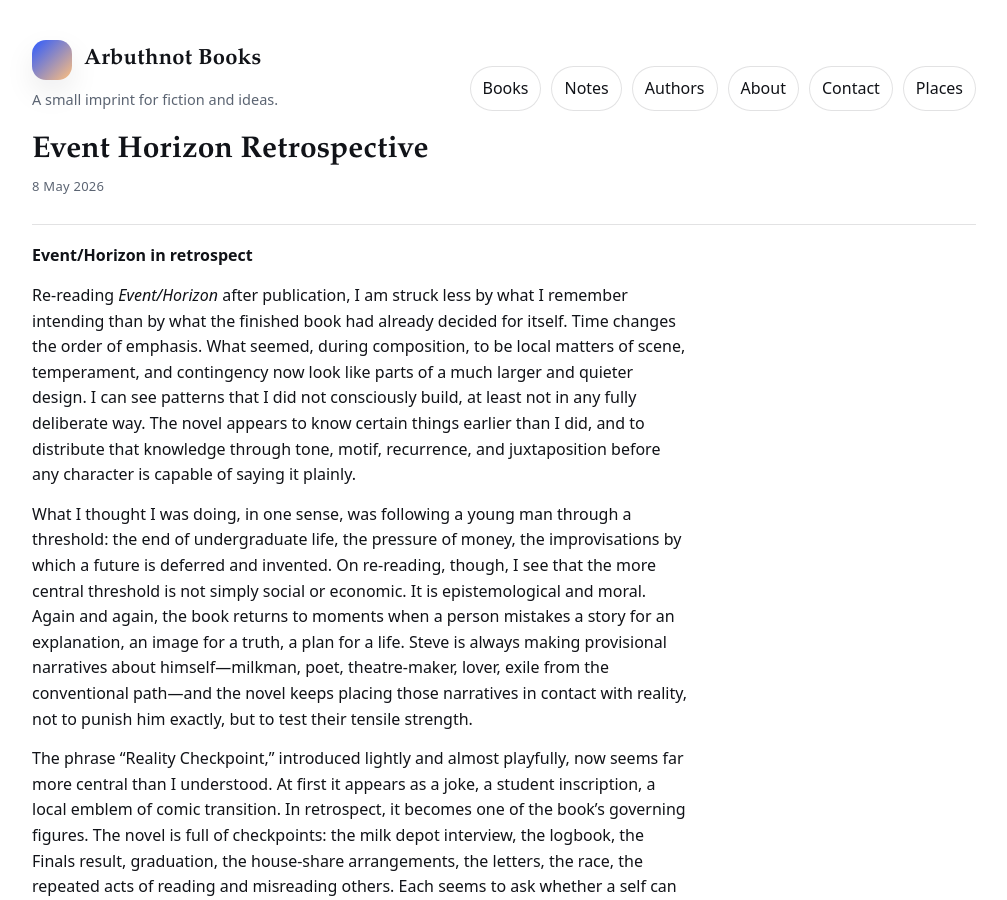
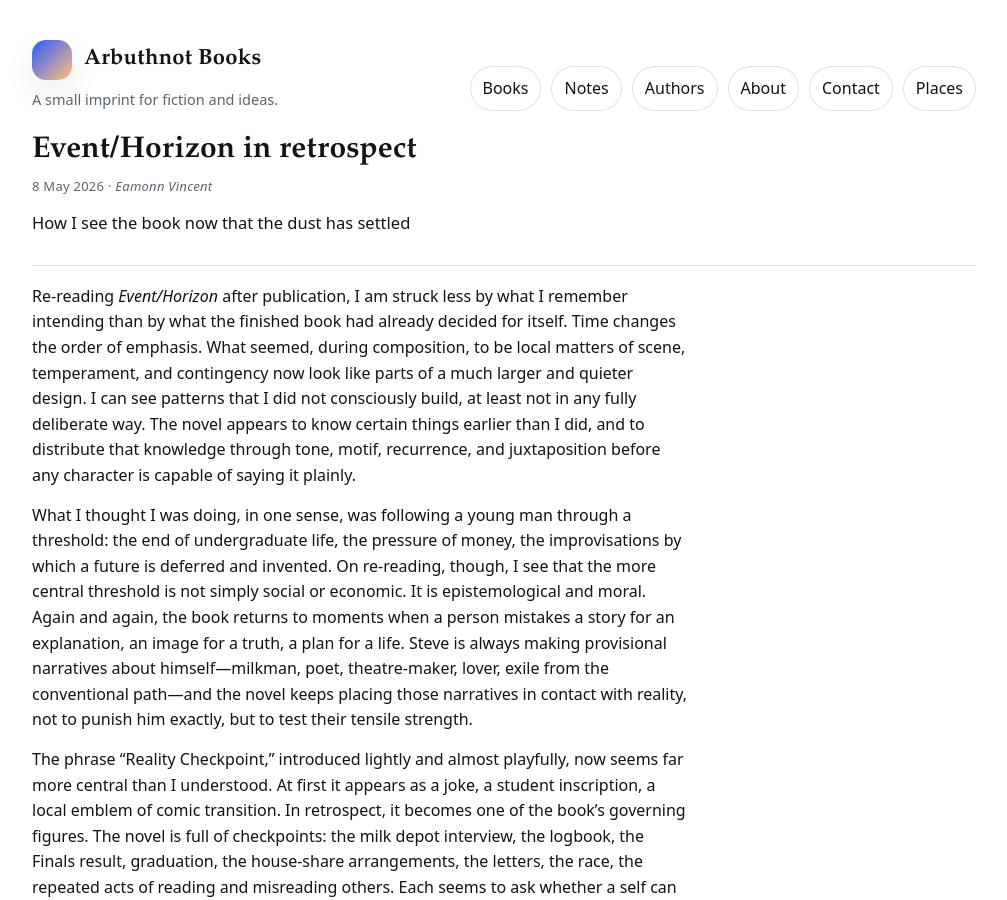
Before and after one commit to eamonnvi/Arbuthnot-Books, a Jekyll site: the page built from _posts/2026-05-08-Event-Horizon-retrospective.md, in a window 1280 px wide and 900 px high. Shown: the whole window, without its empty margins (136-1143 px from the left). Built offline with Jekyll 4.4.1, drawn with Linux system fonts in a browser that asks for light colours.

Commit message:
Adding headers to today's posts

```diff
--- a/_posts/2026-05-08-Event-Horizon-retrospective.md
+++ b/_posts/2026-05-08-Event-Horizon-retrospective.md
@@ -1,6 +1,9 @@
-
-
-**Event/Horizon in retrospect**
+---
+title: Event/Horizon in retrospect
+date: 2026-05-08
+author: Eamonn
+lede: How I see the book now that the dust has settled
+---
 
 Re-reading *Event/Horizon* after publication, I am struck less by what I remember intending than by what the finished book had already decided for itself. Time changes the order of emphasis. What seemed, during composition, to be local matters of scene, temperament, and contingency now look like parts of a much larger and quieter design. I can see patterns that I did not consciously build, at least not in any fully deliberate way. The novel appears to know certain things earlier than I did, and to distribute that knowledge through tone, motif, recurrence, and juxtaposition before any character is capable of saying it plainly.
 
```
Also changed, not shown: _posts/2026-05-08-Double-Exposure-Work-in-Progress.md (+6 -2 lines).
